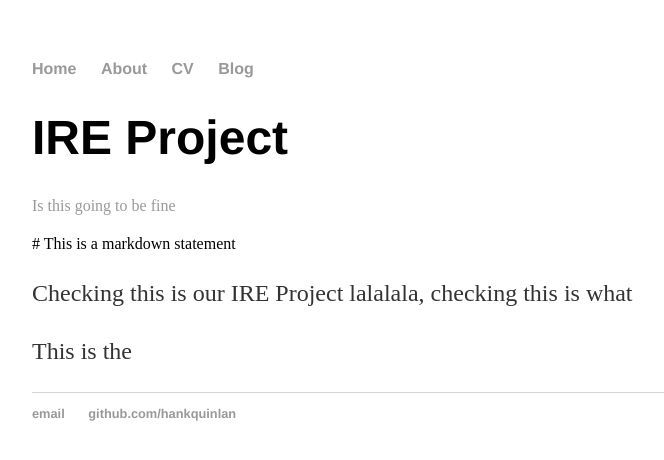
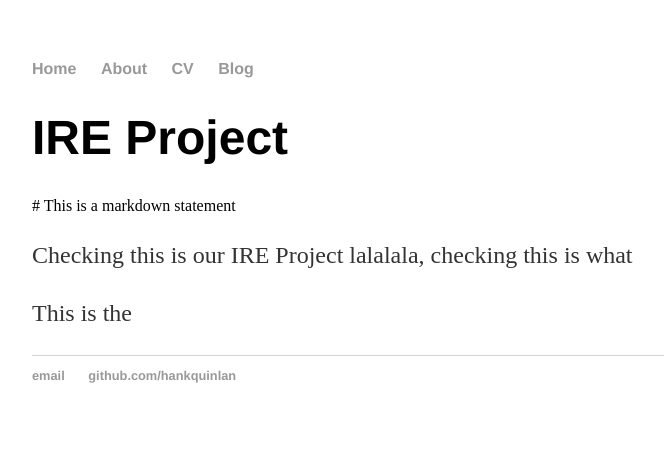
Before and after one commit to Tinkidinki/tinkidinki.github.io, a Jekyll site: the page built from index.html, in a window 1280 px wide. Shown: the top 460 px of the page, without its empty margins (160-824 px from the left). Built offline with Jekyll 4.4.1, drawn with Linux system fonts in a browser that asks for light colours; part of the change alters nothing that is shown.

Commit message:
Update index.html

```diff
--- a/index.html
+++ b/index.html
@@ -5,7 +5,7 @@ title: Mahathi Vempati, Tinkidinki
 
 <div class="blurb">
 	<h1> IRE Project</h1>
-	<a href="/about"> Is this going to be fine </a>
+	<!--a href="/about"> Is this going to be fine </a-->
 	<h2></h2>
 	# This is a markdown statement
 	<p>Checking this is our IRE Project lalalala, checking this is what</p>
```
